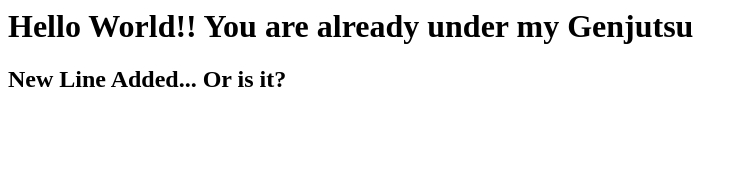
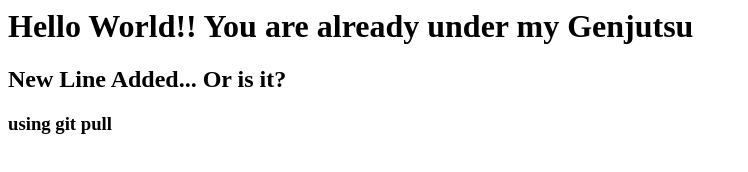
Before and after one commit to U-got-Piyush/test, a plain HTML site: page index.html in a window 1280 px wide. Shown: the whole page, without its empty margins (0-748 px from the left). Drawn offline with Linux system fonts and the light colour scheme.

Commit message:
Update index.html
For git Pull

```diff
--- a/index.html
+++ b/index.html
@@ -1,2 +1,3 @@
 <h1> Hello World!! You are already under my Genjutsu </h1>
 <h2> New Line Added... Or is it? </h2>
+<h3> using git pull </h3>
```
